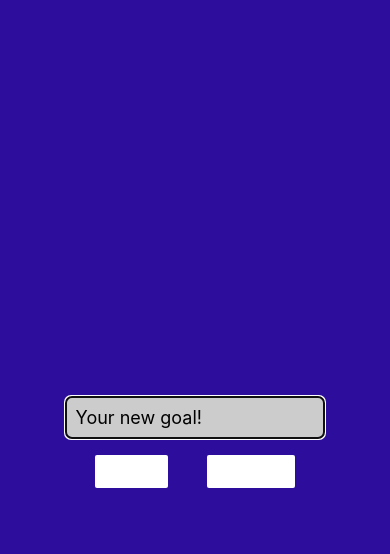
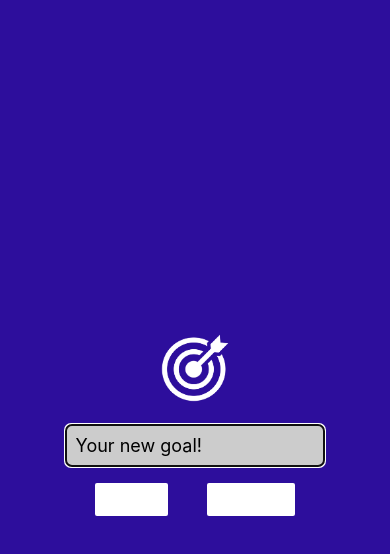
Before and after one commit to AtanasBondzhakov/goal-list, a React Native app: screen / in a window 390 px wide. Both pictures are taken after a click on the button "ADD NEW GOAL". Shown: the top 554 px of the page. Built offline with nearby package versions, Linux system fonts and the light colour scheme.

Commit message:
Add image to GoalInput

```diff
--- a/components/GoalInput.jsx
+++ b/components/GoalInput.jsx
@@ -1,4 +1,4 @@
-import { Button, Modal, StyleSheet, TextInput, View } from "react-native";
+import { Button, Modal, StyleSheet, TextInput, View, Image } from "react-native";
 
 export default function GoalInput({
     visible,
@@ -10,6 +10,7 @@ export default function GoalInput({
     return (
         <Modal visible={visible}>
             <View style={styles.inputContainer}>
+                <Image style={styles.image} source={require('../assets/images/goal.png')} />
                 <TextInput
                     style={styles.inputText}
                     placeholder='Your new goal!'
@@ -37,9 +38,7 @@ const styles = StyleSheet.create({
     inputContainer: {
         flex: 1,
         backgroundColor: '#2d0e9c',
-        justifyContent: 'space-between',
         alignItems: 'center',
-        paddingTop: 40,
         paddingHorizontal: 32,
         justifyContent: 'center'
     },
@@ -56,5 +55,10 @@ const styles = StyleSheet.create({
         backgroundColor: '#cccccc',
         padding: 10,
         fontSize: 18
+    },
+    image: {
+        width: 80,
+        height: 80,
+        marginBottom: 16
     }
 })
```
Also changed, not shown: assets/images/goal.png (added).
